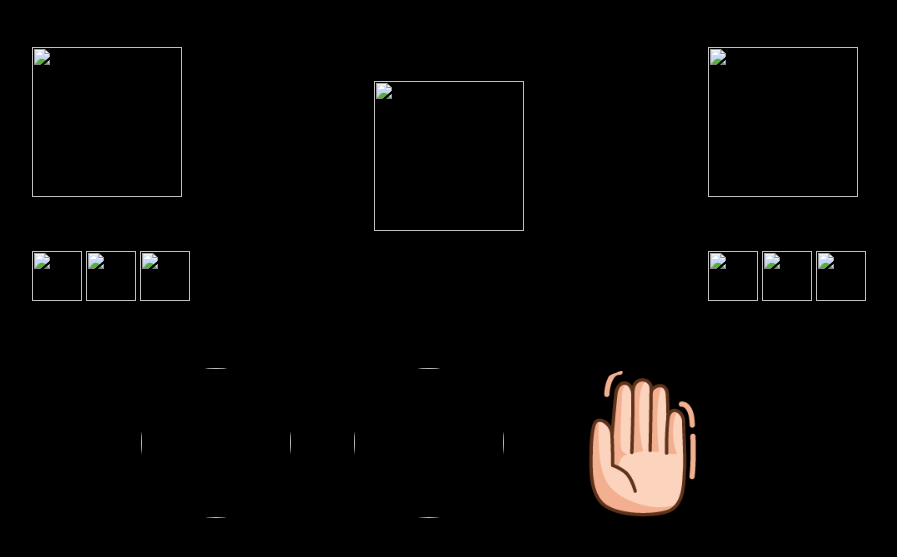
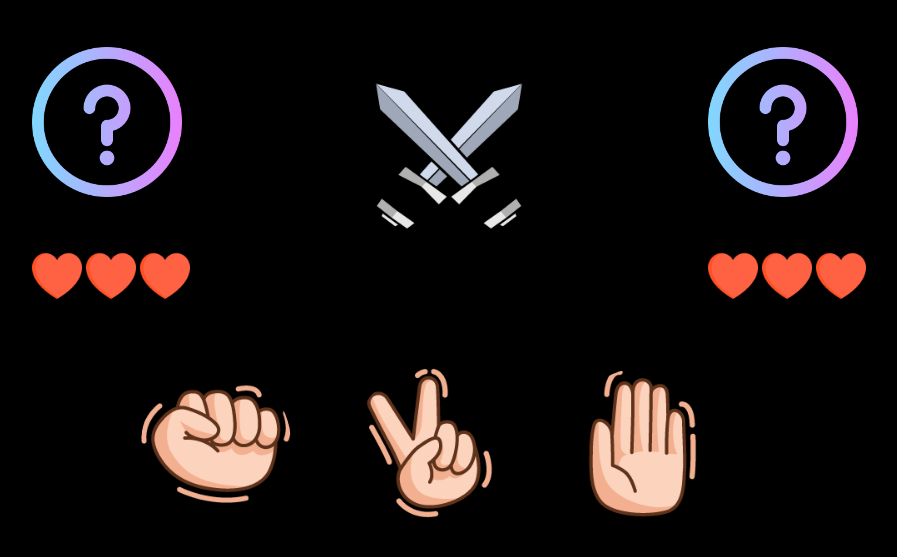
Before and after one commit to rifkyhilman/suit, a website: page src/pages/batuguntingkertas.html in a window 1280 px wide. Both pictures are taken after a click on the picture 426 px from the left and 903 px from the top of the page. Shown: the part 460-1017 px from the top of the page, without its empty margins (211-1108 px from the left). Drawn offline with Linux system fonts and the light colour scheme; files that its build step writes are made by us from their sources.

Commit message:
edit alamat css

```diff
--- a/src/js/pilihansaya.js
+++ b/src/js/pilihansaya.js
@@ -1,5 +1,5 @@
-var suit = ['./img/batu.png', './img/gunting.png', './img/kertas.png'];
-var lose = ['./img/heart2.png'];
+var suit = ['/img/batu.png', '/img/gunting.png', '/img/kertas.png'];
+var lose = ['/img/heart2.png'];
 var nyawa1 = document.getElementById('hati1');
 var nyawa2 = document.getElementById('hati2');
 var nyawa3 = document.getElementById('hati3');
@@ -8,7 +8,7 @@ var nyawa5 = document.getElementById('hati5');
 var nyawa6 = document.getElementById('hati6');
 var musuh = document.getElementById('computer');
 var saya = document.getElementById('you');
-var refresh = ['./img/tanya.png'];
+var refresh = ['/img/tanya.png'];
 var rounde = document.getElementById('judul');
 var ronde = 0;
 var skorMusuh = [];
@@ -26,32 +26,32 @@ function berfungsi(pilihansaya) {
     if (pilihanmusuh === pilihansaya) {
         hasil = "Seri";
     }
-    else if (pilihanmusuh === './img/batu.png' && pilihansaya === './img/gunting.png') {
+    else if (pilihanmusuh === '/img/batu.png' && pilihansaya === '/img/gunting.png') {
         hasil = "kalah !!";
         ronde = ronde + 1;
         skorMusuh.push(0);
     }
-    else if (pilihanmusuh === './img/gunting.png' && pilihansaya === './img/kertas.png') {
+    else if (pilihanmusuh === '/img/gunting.png' && pilihansaya === '/img/kertas.png') {
         hasil = "kalah !!";
         ronde = ronde + 1;
         skorMusuh.push(0);
     }
-    else if (pilihanmusuh === './img/kertas.png' && pilihansaya === './img/batu.png') {
+    else if (pilihanmusuh === '/img/kertas.png' && pilihansaya === '/img/batu.png') {
         hasil = "kalah !!";
         ronde = ronde + 1;
         skorMusuh.push(0);
     }
-    else if (pilihanmusuh === './img/gunting.png' && pilihansaya === './img/batu.png') {
+    else if (pilihanmusuh === '/img/gunting.png' && pilihansaya === '/img/batu.png') {
         hasil = "menang !!";
         ronde = ronde + 1;
         skorSaya.push(1);
     }
-    else if (pilihanmusuh === './img/kertas.png' && pilihansaya === './img/gunting.png') {
+    else if (pilihanmusuh === '/img/kertas.png' && pilihansaya === '/img/gunting.png') {
         hasil = "menang !!";
         ronde = ronde + 1;
         skorSaya.push(1);
     }
-    else if (pilihanmusuh === './img/batu.png' && pilihansaya === './img/kertas.png') {
+    else if (pilihanmusuh === '/img/batu.png' && pilihansaya === '/img/kertas.png') {
         hasil = "menang !!";
         ronde = ronde + 1;
         skorSaya.push(1);
--- a/src/pages/batuguntingkertas.html
+++ b/src/pages/batuguntingkertas.html
@@ -2,7 +2,7 @@
 <html lang="en">
 
 <head>
-    <link rel="stylesheet" href="./src/css/batuguntingkertas.css" />
+    <link rel="stylesheet" href="/src/css/batuguntingkertas.css" />
     <title>Game_batu_gunting_kertas</title>
 </head>
 
@@ -18,39 +18,39 @@
             </div>
             <div class="box">
                 <p> Kamu </p>
-                <img id="you" src="./img/tanya.png">
+                <img id="you" src="/img/tanya.png">
                 <div class="nyawa">
-                    <img id="hati3" src="./img/heart.png">
-                    <img id="hati2" src="./img/heart.png">
-                    <img id="hati1" src="./img/heart.png">
+                    <img id="hati3" src="/img/heart.png">
+                    <img id="hati2" src="/img/heart.png">
+                    <img id="hati1" src="/img/heart.png">
                 </div>
             </div>
             <div class="box-tengah">
-                <img id="vs" src="./img/vs.png">
+                <img id="vs" src="/img/vs.png">
             </div>
             <div class="box">
                 <p> Musuh </p>
-                <img id="computer" src="./img/tanya.png">
+                <img id="computer" src="/img/tanya.png">
                 <div class="nyawa">
-                    <img id="hati6" src="./img/heart.png">
-                    <img id="hati5" src="./img/heart.png">
-                    <img id="hati4" src="./img/heart.png">
+                    <img id="hati6" src="/img/heart.png">
+                    <img id="hati5" src="/img/heart.png">
+                    <img id="hati4" src="/img/heart.png">
                 </div>
             </div>
         </div>
         <div id="suit">
             <div>
-                <img class="gambar-kiri" src="./img/batu.png" onclick="berfungsi('./img/batu.png')">
+                <img class="gambar-kiri" src="/img/batu.png" onclick="berfungsi('/img/batu.png')">
             </div>
             <div class="gambar">
-                <img id="gambar-tengah" src="./img/gunting.png" onclick="berfungsi('./img/gunting.png')">
+                <img id="gambar-tengah" src="/img/gunting.png" onclick="berfungsi('/img/gunting.png')">
             </div>
             <div>
                 <img class="gambar-kanan" src="/img/kertas.png" onclick="berfungsi ('/img/kertas.png')">
             </div>
         </div>
     </div>
-    <script src="./src/js/pilihansaya.js"></script>
+    <script src="/src/js/pilihansaya.js"></script>
 </body>
 
 </html>
```
Also changed, not shown: index.html (+1 -1 lines), src/pages/info.html (+9 -9 lines).
